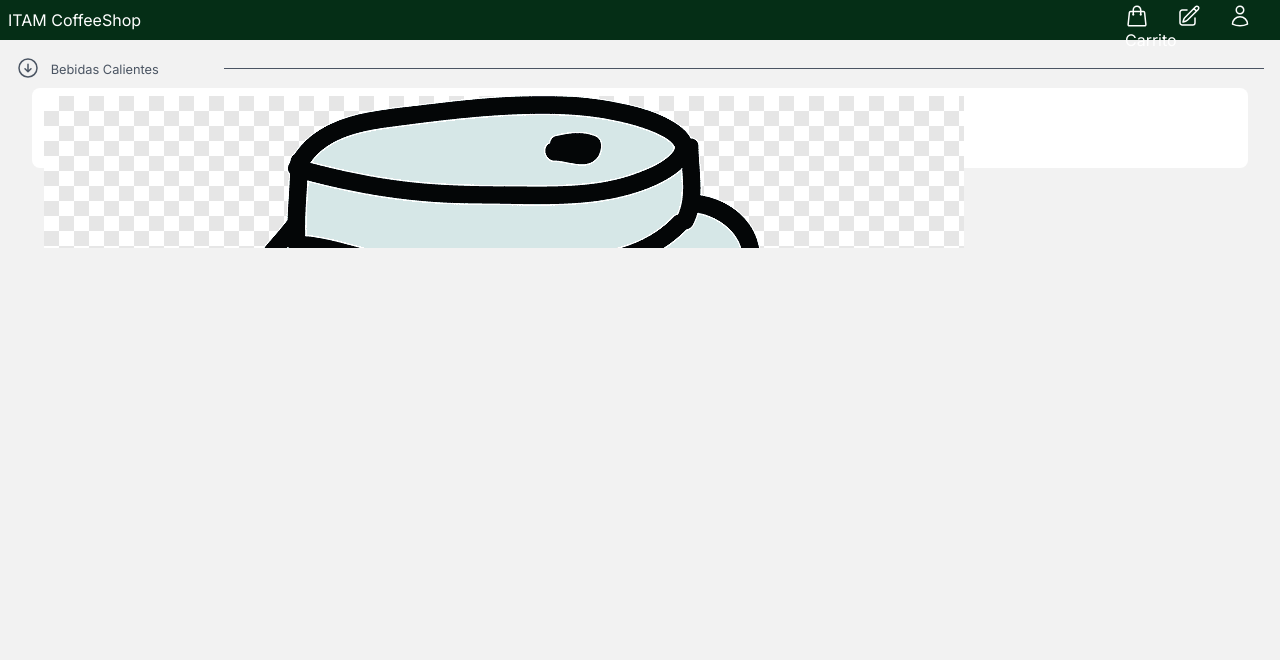
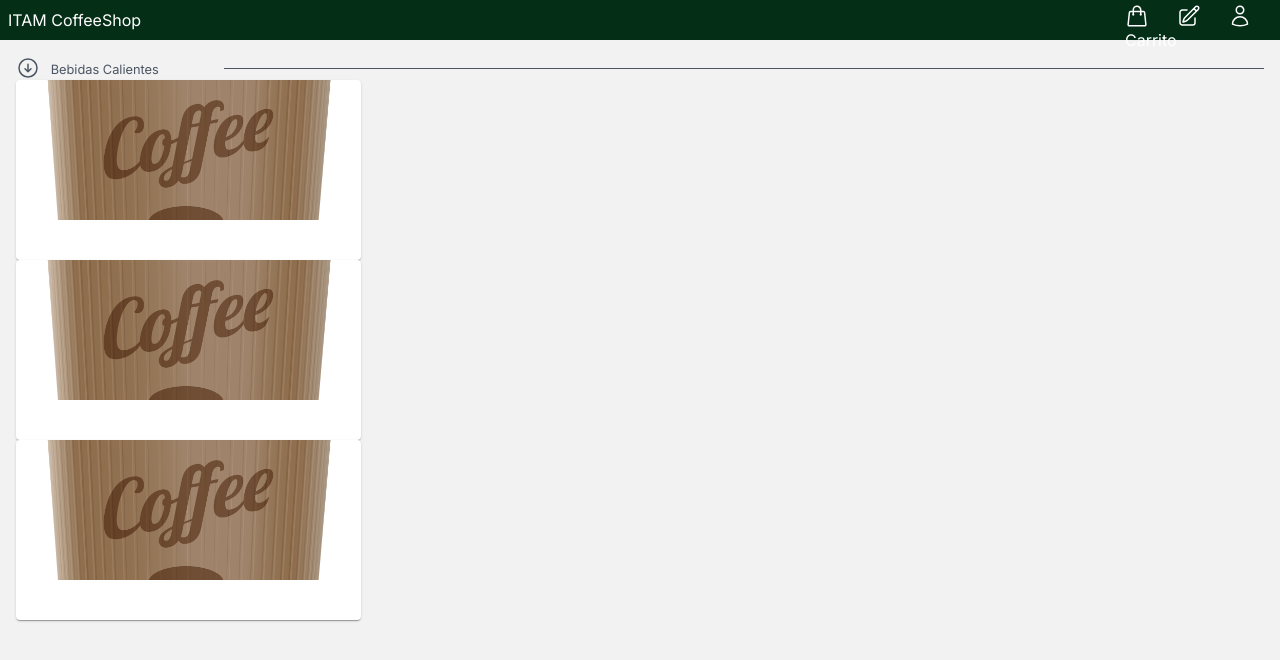
Before and after one commit to Software-Innovators-ITAM/Software-Innovators-ITAM.github.io, a Next.js app: page / in a window 1280 px wide. Shown: the top 660 px of the page. Built offline with nearby package versions, Linux system fonts and the light colour scheme.

Commit message:
change to windows

```diff
--- a/next.config.js
+++ b/next.config.js
@@ -1,6 +1,13 @@
 /** @type {import('next').NextConfig} */
-const nextConfig = {
-    output: 'export',
+
+const env = process.env.NODE_ENV
+
+let nextConfig = {}
+
+if(env=="dev"){
+    nextConfig = {
+        output: 'export',
+    }
 }
 
 module.exports = nextConfig
--- a/package.json
+++ b/package.json
@@ -9,7 +9,10 @@
     "lint": "next lint"
   },
   "dependencies": {
+    "@emotion/react": "^11.11.1",
+    "@emotion/styled": "^11.11.0",
     "@heroicons/react": "^2.0.18",
+    "@mui/material": "^5.14.18",
     "next": "13.5.4",
     "react": "^18",
     "react-dom": "^18"
--- a/src/components/CoffeCard/CoffeCard.tsx
+++ b/src/components/CoffeCard/CoffeCard.tsx
@@ -1,12 +1,20 @@
+import { Card, CardContent, CardMedia } from '@mui/material'
+import CoffeImage from '../../../public/images/coffee-cup.png'
 import Image from 'next/image'
-import CoffeImage from '../../../public/images/coffee-cup.png'
 
 export default function CoffeCard() {
-    return (
-        <div className="rounded-lg bg-white py-2 px-3 h-20">
-            <div className="rounded-md">
-                <Image src={CoffeImage} alt="Vaso de Café" />
-            </div>
-        </div>
-    )
+  return (
+    <Card sx={{ maxWidth: 345 }} >
+      <CardMedia
+        component='img'
+        sx={{ height: 140 }}
+        image={CoffeImage.src}
+        alt='Vaso de café'
+        title='Vaso de café'
+      />
+      <CardContent>
+
+      </CardContent>
+    </Card>
+  )
 }
--- a/src/screens/ShowProducts/ShowProducts.tsx
+++ b/src/screens/ShowProducts/ShowProducts.tsx
@@ -2,7 +2,7 @@
 import CoffeCard from "@/components/CoffeCard/CoffeCard";
 import { ArrowDownCircleIcon, ArrowRightCircleIcon } from "@heroicons/react/24/outline";
 import { useState } from "react";
-import '../css/ShowProducts.css'
+//import '../css/ShowProducts.css'
 
 export default function ShowProducts() {
 	const [showWarmDrinks, setShowWarmDrinks] = useState(true)
@@ -43,9 +43,10 @@ export default function ShowProducts() {
 				</div>
 			</div>
 			<div
-				id="warmDrinks"
-				className={`mx-4 mt-2 ${showWarmDrinks ? '' : 'dontShow'}`}
+
 			>
+				<CoffeCard />
+				<CoffeCard />
 				<CoffeCard />
 			</div>
 		</>
--- a/src/screens/css/ShowProducts.css
+++ b/src/screens/css/ShowProducts.css
@@ -1,7 +1,7 @@
 #warmDrinks {
-  overflow: hidden;
+  overflow: auto;
   opacity: 1;
-  height: 10em;
+  height: 16em;
   transition: height 500ms 50ms;
 }
 
--- a/tailwind.config.ts
+++ b/tailwind.config.ts
@@ -11,6 +11,7 @@ const config: Config = {
     colors: {
       'green': '#052e16',
       'white': '#fff',
+      'cream': '#f2f2f2',
       'gray': '#4b5563',
     },
     extend: {
```
Also changed, not shown: public/images/coffee-cup.png, 1 other file (tests, documents, lock files or other folders).
